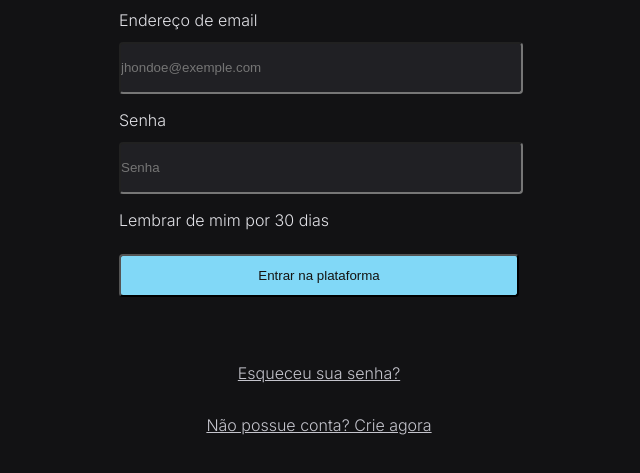
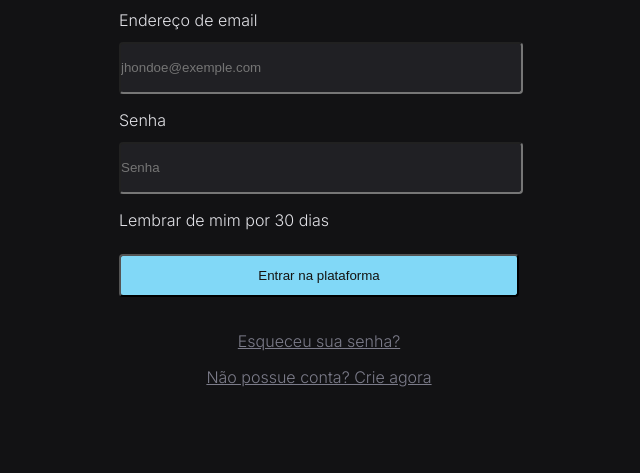
Before and after one commit to MateusRodrigues95/LoginLab, a plain HTML site: page src/index.html in a window 1280 px wide. Shown: the part 469-942 px from the top of the page, without its empty margins (321-961 px from the left). Drawn offline with Linux system fonts and the light colour scheme.

Commit message:
Update style.css

```diff
--- a/styles/style.css
+++ b/styles/style.css
@@ -48,7 +48,7 @@ h2{
 
 }
 
-#blocos p{
+p{
 
     width: 1;
     color: #E1E1E6;
@@ -81,23 +81,15 @@ input{
     flex-direction: column;
 }
 
-#senha{
+#senha p{
     margin-top: 16px;
+    margin: bottom 12px; ;
 }
 
 #lembrar {
     margin-top: 16px ;
 
 }
-
-#footer a{
-    margin-top: 32px;
-    color: #C4C4CC;
-    font-family: inter;
-    font-weight: semibold;
-}
-
-
 
 #lembrar button{
 
@@ -113,9 +105,25 @@ input{
 #footer{
     flex-direction: column;
     margin-top: 32px;
-    color: #7C7C8A;
     flex-direction: column;
     align-items: center;
 
+}
+
+
+#um{
+    margin-bottom: 16px;
+    font-family: inter;
+    font-weight: semibold;
+}
+
+#dois{
+
+    font-family: inter;
+    font-weight: semibold;
+}
+
+a{
+    color: #7C7C8A;
 
 }
```
